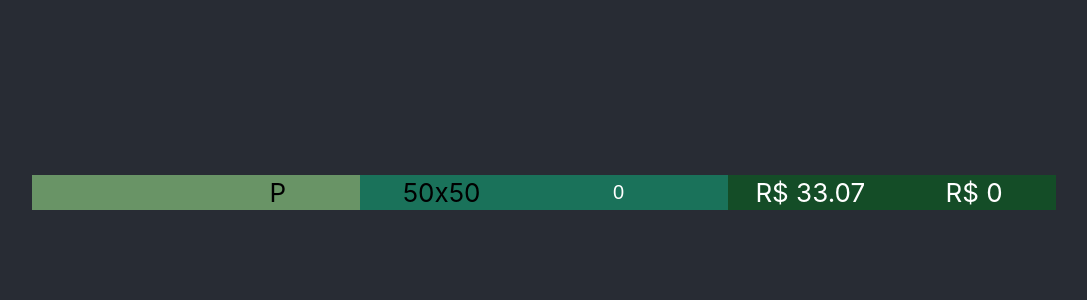
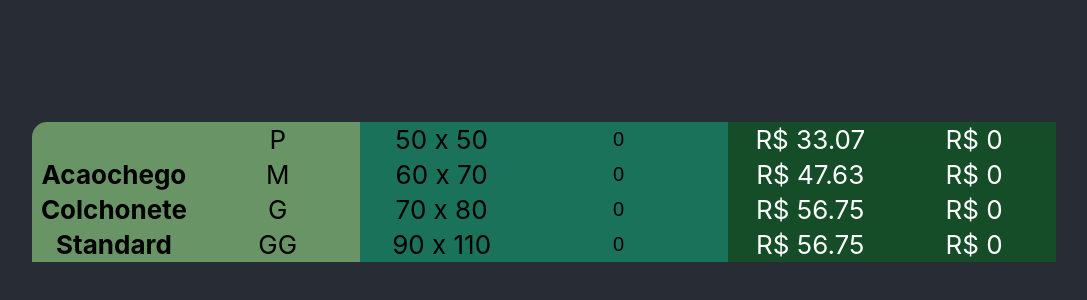
Before and after one commit to M4rrt/globalPatchPedido, a React (Create React App) app in the folder globalpatchpedido/: page / in a window 1280 px wide. Shown: the part 208-508 px from the top of the page, without its empty margins (96-1183 px from the left). Built offline with nearby package versions, Linux system fonts and the light colour scheme.

Commit message:
estrutura da tabela quase pronta, falta alguns ajustes

```diff
--- a/globalpatchpedido/src/App.js
+++ b/globalpatchpedido/src/App.js
@@ -1,60 +1,54 @@
 import { Component } from 'react';
 import './App.css';
-import Linha from "./components/linha/linha.component.jsx"
-
+import Tabela from "./components/tabela/tabela.component.jsx"
+import jsonData from './valores.json';
 class App extends Component {
   constructor() {
     super();
 
+    let tipoTabela = "lucroPresumido";
+    let faixaPreco = "A"
     this.state = {
+
       tabelas: [
         {
           linhas: [
             {
               produto : "",
               tamanho : "P",
-              especificacao: "50x50",
+              especificacao: "50 x 50",
               quantidade:  0,
-              precoBruto : 33.07,
+              precoBruto : jsonData[tipoTabela].colchonete[faixaPreco].P,
               montante : 0,
-              classNames : ["bgg","bgg","bgg2","bgg2","bgsg","bgsg"]
+              classNames : ["backgroud-green top-left-border-radius","backgroud-green","backgroud-green-2","backgroud-green-2","bgsg","bgsg"],
             },
             {
-              produto : "",
+              produto : "Acaochego",
               tamanho : "M",
-              especificacao: "50x50",
+              especificacao: "60 x 70",
               quantidade:  0,
-              precoBruto : 33.07,
+              precoBruto : jsonData[tipoTabela].colchonete[faixaPreco].M,
               montante : 0,
-              classNames : []
+              classNames : ["backgroud-green","backgroud-green","backgroud-green-2","backgroud-green-2","bgsg","bgsg"]
             },
             {
-              produto : "",
+              produto : "Colchonete",
               tamanho : "G",
-              especificacao: "50x50",
+              especificacao: "70 x 80",
               quantidade:  0,
-              precoBruto : 33.07,
+              precoBruto : jsonData[tipoTabela].colchonete[faixaPreco].G,
               montante : 0,
-              classNames : []
+              classNames : ["backgroud-green","backgroud-green","backgroud-green-2","backgroud-green-2","bgsg","bgsg"]
             },
             {
-              produto : "",
+              produto : "Standard",
               tamanho : "GG",
-              especificacao: "50x50",
+              especificacao: "90 x 110",
               quantidade:  0,
-              precoBruto : 33.07,
+              precoBruto : jsonData[tipoTabela].colchonete[faixaPreco].G,
               montante : 0,
-              classNames : []
-            },
-            {
-              produto : "",
-              tamanho : "P",
-              especificacao: "Total de itens",
-              quantidade:  0,
-              precoBruto : 33.07,
-              montante : 0,
-              classNames : []
-            },
+              classNames : ["backgroud-green","backgroud-green","backgroud-green-2","backgroud-green-2","bgsg","bgsg"]
+            }
           ]
         },
         {
@@ -65,19 +59,14 @@ class App extends Component {
 }
 
 render() {
-  const row  = this.state.tabelas[0].linhas[0]
+  const linhas  = this.state.tabelas[0].linhas
   return (
     <div className="App">
       <header className="App-header">
-        <Linha
-          classNames={row.classNames}
-          produto={row.produto}
-          tamanho={row.tamanho}
-          especificacao={row.especificacao}
-          precoBruto={row.precoBruto}
-          montante={row.montante}
-          quantidade={row.quantidade}
-        />
+
+        {
+          <Tabela linhas={linhas} />
+        }
       </header>
     </div>
   );
--- a/globalpatchpedido/src/components/linha/linha.component.jsx
+++ b/globalpatchpedido/src/components/linha/linha.component.jsx
@@ -6,7 +6,7 @@ class Linha extends Component {
         const { produto, tamanho, especificacao, quantidade, precoBruto, montante, classNames } = this.props;
         return (
             <div className="linha">
-                <div className={`celula ${classNames[0]}`}>
+                <div className={`celula ${classNames[0]} bold`}>
                     {
                         produto
                     }
--- a/globalpatchpedido/src/components/linha/linha.css
+++ b/globalpatchpedido/src/components/linha/linha.css
@@ -1,29 +1,32 @@
 .linha {
-  width: 80%;
+  width: 100%;
   padding: 0px;
   display: flex;
 }
 
 .celula {
+  background-color: white;
   width: 20%;
   display: flex;
   align-items: center;
   justify-content: center;
 }
+.celula.bold {
+  font-weight: 700;
+}
 
-.bgg {
+.backgroud-green {
   background-color: rgba(148, 217, 135, 0.6);
   color: black;
 }
 
-.bgg2 {
+.backgroud-green-2 {
   background-color: rgba(18, 160, 116, 0.6);
   color: black;
 }
-.bgg2 input {
+.backgroud-green-2 input {
   background: transparent;
   border: none;
-  color: white;
   font-size: 20px;
   margin: 5px;
   text-align: center;
@@ -32,4 +35,8 @@
 .bgsg {
   background-color: rgba(18, 81, 38, 0.9);
   color: white;
+}
+
+.top-left-border-radius {
+  border-top-left-radius: 15px;
 }/*# sourceMappingURL=linha.css.map */
--- a/globalpatchpedido/src/components/linha/linha.scss
+++ b/globalpatchpedido/src/components/linha/linha.scss
@@ -1,28 +1,31 @@
 .linha {
-    width: 80%;
+    width: 100%;
     padding: 0px;
     display: flex;
 }
 
 .celula {
+    background-color: white;
     width: 20%;
     display: flex;
     align-items: center;
     justify-content: center;
+    &.bold {
+        font-weight: 700;
+    }
 }
 
-.bgg {
+.backgroud-green {
     background-color: rgba(148, 217, 135, 0.6);
     color: black;
 }
 
-.bgg2 {
+.backgroud-green-2 {
     background-color: rgba(18, 160, 116, 0.6);
     color: black;
         input {
             background:transparent;
             border: none;
-            color: white;
             font-size: 20px;
             margin: 5px;
             text-align: center;
@@ -32,3 +35,7 @@
     background-color: rgba(18, 81, 38, 0.9);
     color: white;
 }
+
+.top-left-border-radius {
+    border-top-left-radius: 15px ;
+}
--- a/globalpatchpedido/src/components/tabela/tabela.component.jsx
+++ b/globalpatchpedido/src/components/tabela/tabela.component.jsx
@@ -1,12 +1,29 @@
 import { Component } from "react";
+import Linha from "../linha/linha.component"
 import './tabela.css';
 
 class Tabela extends Component {
     render () {
+        const { linhas } = this.props;
         return (
-            <div className="">
-                <Linha classNames={["teste","teste","teste","teste","teste"]} />
+            <div className="tabela">
+                {
+                    linhas.map((linha)=> {
+                        const { classNames, produto, tamanho, especificacao, precoBruto, montante,quantidade } = linha;
+                        return <Linha
+                        classNames={classNames}
+                        produto={produto}
+                        tamanho={tamanho}
+                        especificacao={especificacao}
+                        precoBruto={precoBruto}
+                        montante={montante}
+                        quantidade={quantidade}
+                      />
+                      })
+                }
             </div>
         )
     }
 }
+
+export default Tabela
--- a/globalpatchpedido/src/components/tabela/tabela.css
+++ b/globalpatchpedido/src/components/tabela/tabela.css
@@ -0,0 +1,3 @@
+.tabela {
+    width: 80%;
+}
--- /dev/null
+++ b/globalpatchpedido/src/valores.json
@@ -0,0 +1,264 @@
+{
+  "lucroPresumido": {
+    "colchonete": {
+      "A": {
+        "P": 33.07,
+        "M": 47.63,
+        "G": 56.75,
+        "GG": 89.92
+      },
+      "B": {
+        "P": 31.42,
+        "M": 45.25,
+        "G": 53.91,
+        "GG": 85.42
+      },
+      "C": {
+        "P": 29.11,
+        "M": 42.87,
+        "G": 51.08,
+        "GG": 80.93
+      },
+      "D": {
+        "P": 20.39,
+        "M": 29.69,
+        "G": 34.98,
+        "GG": 55.43
+      },
+      "F": {
+        "P": 0,
+        "M": 0,
+        "G": 0,
+        "GG": 0
+      }
+    },
+    "caminha": {
+      "A": {
+        "P": 85.74,
+        "M": 102.86,
+        "G": 123.96
+      },
+      "B": {
+        "P": 81.45,
+        "M": 97.72,
+        "G": 117.76
+      },
+      "C": {
+        "P": 77.17,
+        "M": 92.57,
+        "G": 111.56
+      },
+      "D": {
+        "P": 72.88,
+        "M": 87.43,
+        "G": 105.37
+      },
+      "F": {
+        "P": 0,
+        "M": 0,
+        "G": 0
+      }
+    },
+    "colchonete_P": {
+      "A": {
+        "P": 40.99,
+        "M": 58.46,
+        "G": 76.28,
+        "GG": 114.5
+      },
+      "B": {
+        "P": 38.94,
+        "M": 55.54,
+        "G": 72.47,
+        "GG": 108.78
+      },
+      "C": {
+        "P": 36.89,
+        "M": 52.61,
+        "G": 68.65,
+        "GG": 103.05
+      },
+      "D": {
+        "P": 34.84,
+        "M": 49.69,
+        "G": 64.84,
+        "GG": 97.33
+      },
+      "F": {
+        "P": 0,
+        "M": 0,
+        "G": 0,
+        "GG": 0
+      }
+    },
+    "caminha_p": {
+      "A": {
+        "P": 100.19,
+        "M": 120.94,
+        "G": 146.9
+      },
+      "B": {
+        "P": 95.18,
+        "M": 114.86,
+        "G": 139.56
+      },
+      "C": {
+        "P": 90.17,
+        "M": 108.85,
+        "G": 132.21
+      },
+      "D": {
+        "P": 85.16,
+        "M": 102.8,
+        "G": 124.87
+      },
+      "F": {
+        "P": 0,
+        "M": 0,
+        "G": 0
+      }
+    }
+  },
+  "simplesNacional": {
+    "colchonete": {
+      "A": {
+        "P": 27.74,
+        "M": 39.95,
+        "G": 47.59,
+        "GG": 75.41
+      },
+      "B": {
+        "P": 26.35,
+        "M": 37.95,
+        "G": 45.21,
+        "GG": 71.64
+      },
+      "C": {
+        "P": 24.97,
+        "M": 35.96,
+        "G": 42.83,
+        "GG": 67.87
+      },
+      "D": {
+        "P": 23.58,
+        "M": 33.96,
+        "G": 40.45,
+        "GG": 64.10
+      },
+      "E": {
+        "P": 17.10,
+        "M": 24.90,
+        "G": 29.34,
+        "GG": 46.49
+      },
+      "F": {
+        "P": 0,
+        "M": 0,
+        "G": 0,
+        "GG": 0
+      }
+    },
+    "caminha": {
+      "A": {
+        "P": 71.90,
+        "M": 86.26,
+        "G": 103.96
+      },
+      "B": {
+        "P": 68.31,
+        "M": 81.95,
+        "G": 98.76
+      },
+      "C": {
+        "P": 64.71,
+        "M": 76.63,
+        "G": 93.56
+      },
+      "D": {
+        "P": 61.12,
+        "M": 73.32,
+        "G": 88.37
+      },
+      "E": {
+        "P": 44.32,
+        "M": 53.17,
+        "G": 64.08
+      },
+      "F": {
+        "P": 0,
+        "M": 0,
+        "G": 0
+      }
+    },
+    "colchonetePremium": {
+      "A": {
+        "P": 34.37,
+        "M": 49.02,
+        "G": 63.97,
+        "GG": 96.03
+      },
+      "B": {
+        "P": 32.65,
+        "M": 46.57,
+        "G": 60.77,
+        "GG": 91.23
+      },
+      "C": {
+        "P": 30.93,
+        "M": 44.12,
+        "G": 57.57,
+        "GG": 86.43
+      },
+      "D": {
+        "P": 29.21,
+        "M": 41.67,
+        "G": 54.37,
+        "GG": 81.63
+      },
+      "E": {
+        "P": 21.19,
+        "M": 30.22,
+        "G": 39.43,
+        "GG": 59.19
+      },
+      "F": {
+        "P": 0,
+        "M": 0,
+        "G": 0,
+        "GG": 0
+      }
+    },
+    "caminhaPremium": {
+      "A": {
+        "P": 84.02,
+        "M": 101.42,
+        "G": 123.20
+      },
+      "B": {
+        "P": 79.82,
+        "M": 96.35,
+        "G": 117.04
+      },
+      "C": {
+        "P": 75.62,
+        "M": 91.28,
+        "G": 110.88
+      },
+      "D": {
+        "P": 71.42,
+        "M": 86.21,
+        "G": 104.72
+      },
+      "E": {
+        "P": 51.79,
+        "M": 62.52,
+        "G": 75.94
+      },
+      "F": {
+        "P": 0,
+        "M": 0,
+        "G": 0
+      }
+    }
+  }
+}
```
Also changed, not shown: 1 other file (tests, documents, lock files or other folders).
